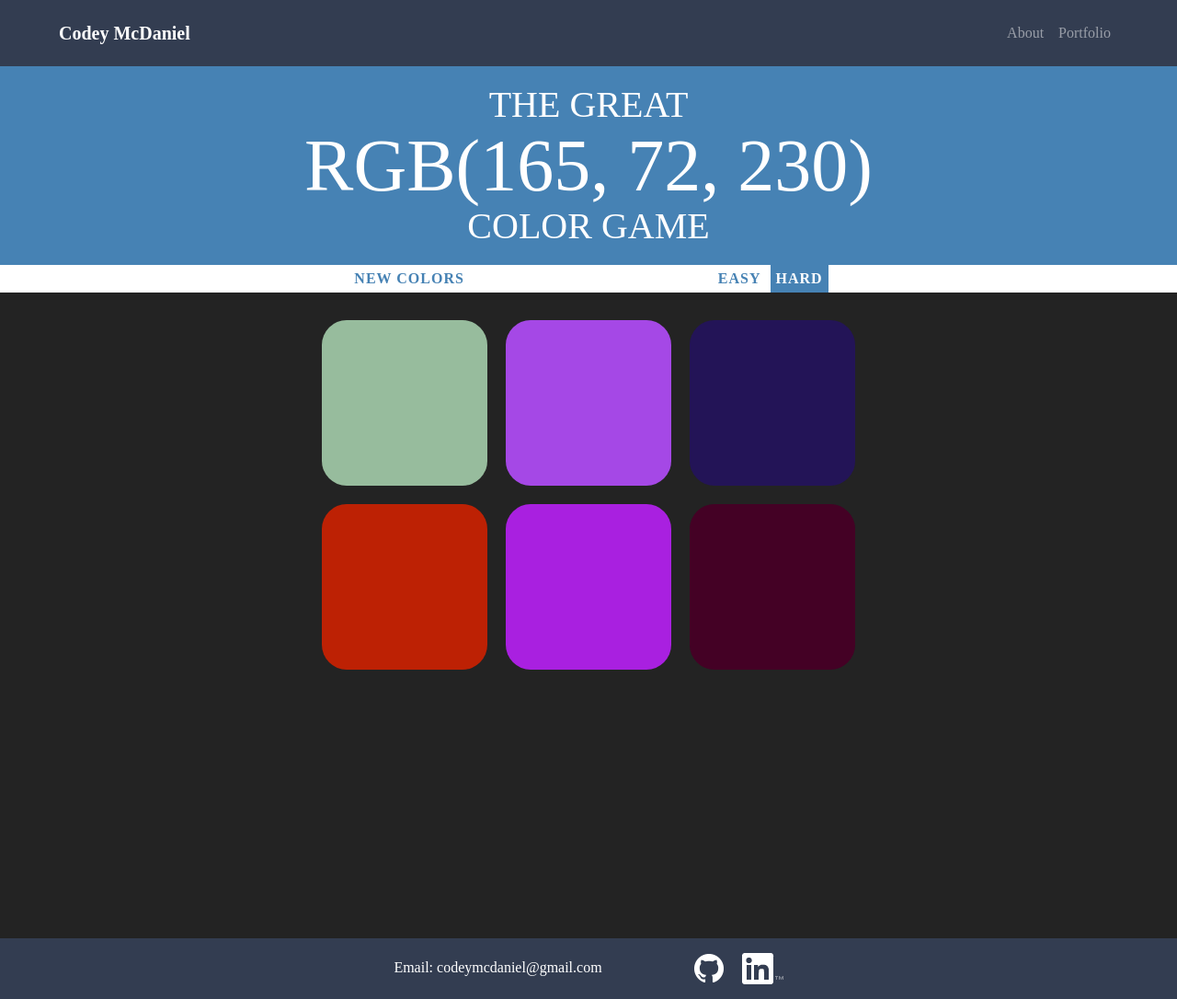
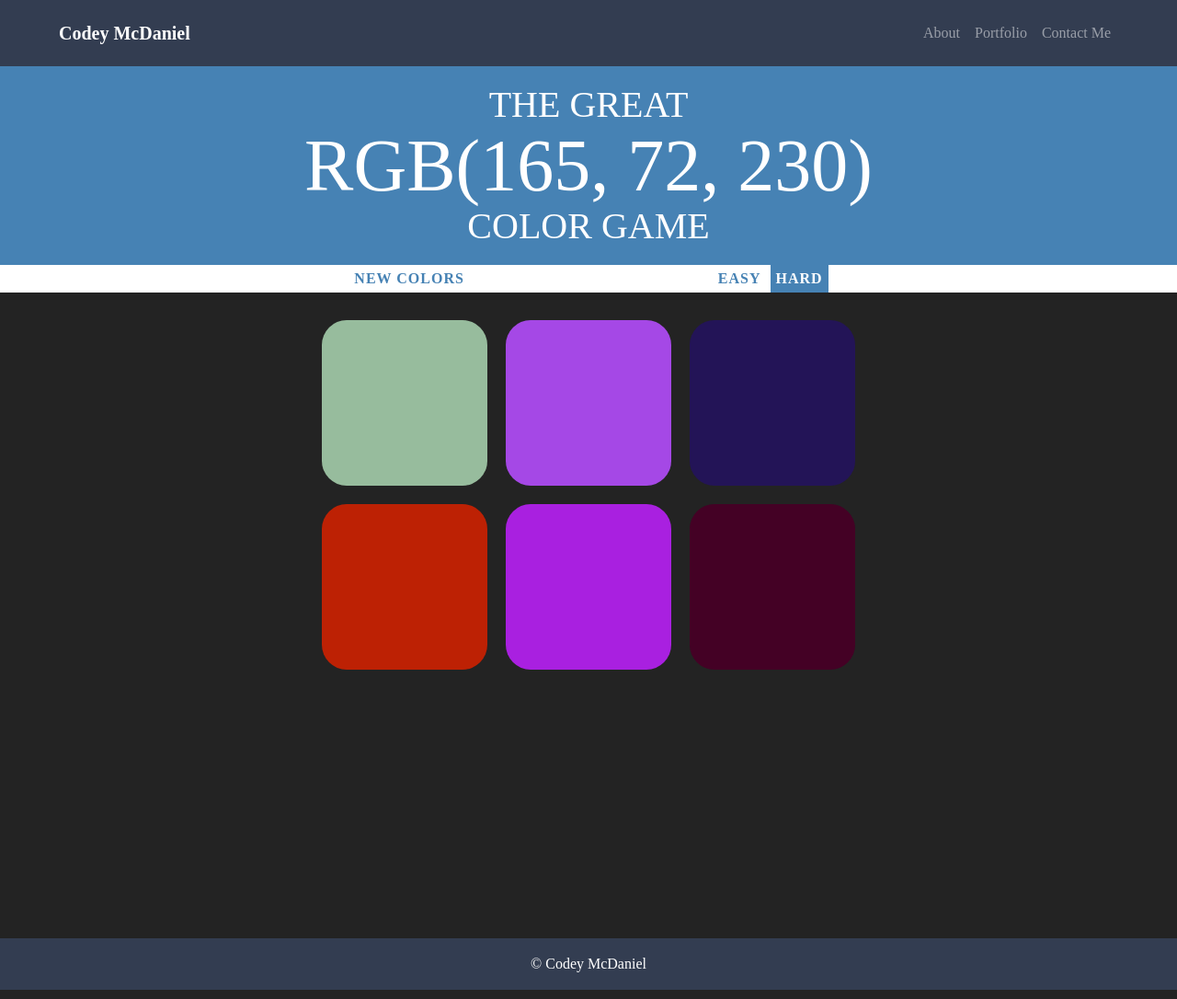
Before and after one commit to codeycsm/Color-Game, a plain HTML site: page index.html in a window 1280 px wide. Shown: the whole page at 92% size. Drawn offline with nearby package versions, Linux system fonts and the light colour scheme.

Commit message:
remove footer links and added contact link to nav

```diff
--- a/index.html
+++ b/index.html
@@ -48,6 +48,13 @@
               >Portfolio</a
             >
           </li>
+          <li class="nav-item">
+            <a
+              class="nav-link"
+              href="https://codeycsm.github.io/My-Portfolio/contact.html"
+              >Contact Me</a
+            >
+          </li>
         </ul>
       </div>
     </nav>
@@ -72,21 +79,7 @@
       </div>
     </div>
     <footer class="text-white py-3 text-center mt-5">
-      <p class="text-white d-inline mr-5">Email: codeymcdaniel@gmail.com</p>
-      <a
-        class="ml-5 mr-3"
-        href="https://github.com/codeycsm/Color-Game"
-        target="_blank"
-        class="mr-2"
-      >
-        <img src="assets/imgs/GitHub-Mark-Light-32px.png" alt="Github Logo" />
-      </a>
-      <a
-        href="https://www.linkedin.com/in/codey-mcdaniel-4a486298/"
-        target="_blank"
-      >
-        <img src="assets/imgs/In-White-34px-TM.png" alt="LinkedIn Logo" />
-      </a>
+      &copy; Codey McDaniel
     </footer>
   </body>
   <script src="assets/javascript/colorGame.js"></script>
```
